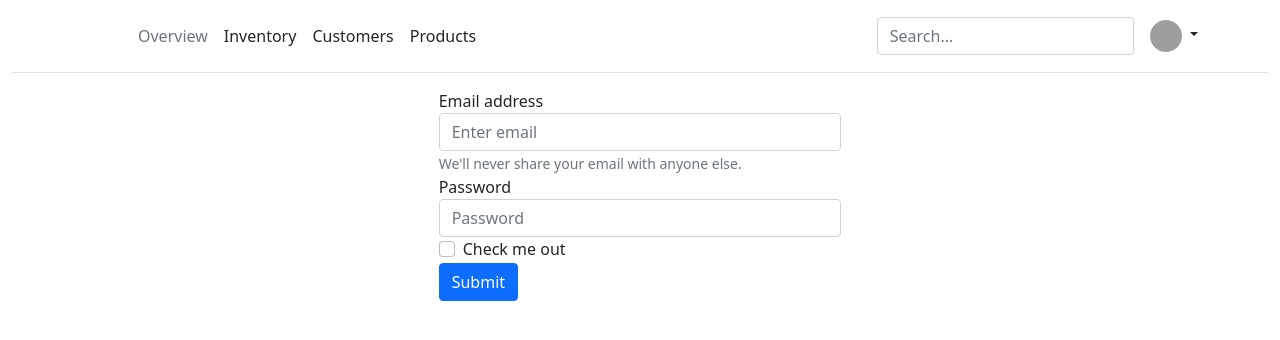
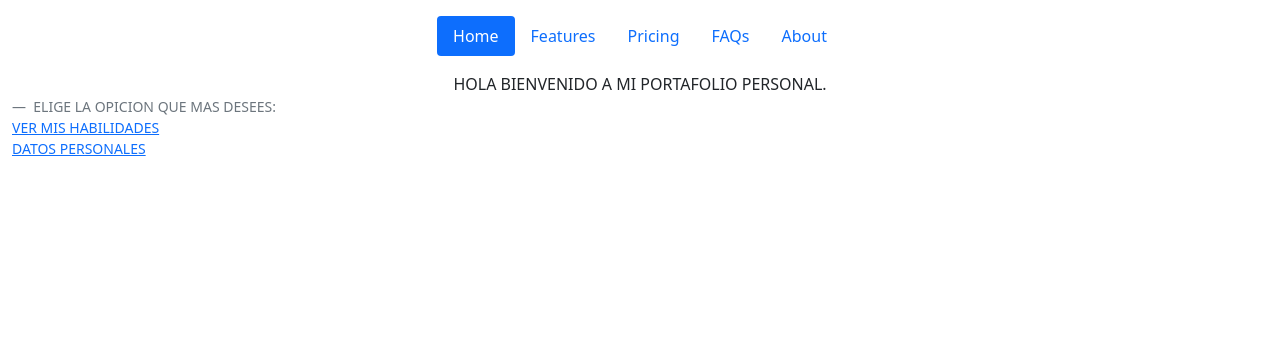
Before and after one commit to carminexd/Proyecto-uni, a Flask app: page /login in a window 1280 px wide. Shown: the top 340 px of the page. Run offline with Flask 3, Linux system fonts and the light colour scheme; grey boxes are pictures that could not be loaded.

Commit message:
AFIRMATIVO

```diff
--- a/src/app.py
+++ b/src/app.py
@@ -21,6 +21,14 @@ def login():
 
     return render_template('login.html')
 
+@app.route("/habilidades")
+def habilidades():
+  return render_template("index.html")
+
+@app.route("/datos")
+def datos():
+  return render_template("pagina1.html")
+
 
 
 app.run(debug=True)
--- a/src/templates/base.html
+++ b/src/templates/base.html
@@ -5,42 +5,22 @@
     <meta name="viewport" content="width=device-width, initial-scale=1.0">
     <title>{% block titulo %}{% endblock %}</title>
     <link href="https://cdn.jsdelivr.net/npm/bootstrap@5.0.2/dist/css/bootstrap.min.css" rel="stylesheet" integrity="sha384-EVSTQN3/azprG1Anm3QDgpJLIm9Nao0Yz1ztcQTwFspd3yD65VohhpuuCOmLASjC" crossorigin="anonymous">
-</head>
+
+
+  </head>
 <body>
     <div class="container-fluid">
-        <header class="p-3 mb-3 border-bottom">
-            <div class="container">
-              <div class="d-flex flex-wrap align-items-center justify-content-center justify-content-lg-start">
-                <a href="/" class="d-flex align-items-center mb-2 mb-lg-0 text-dark text-decoration-none">
-                  <svg class="bi me-2" width="40" height="32" role="img" aria-label="Bootstrap"><use xlink:href="#bootstrap"/></svg>
-                </a>
 
-                <ul class="nav col-12 col-lg-auto me-lg-auto mb-2 justify-content-center mb-md-0">
-                  <li><a href="#" class="nav-link px-2 link-secondary">Overview</a></li>
-                  <li><a href="#" class="nav-link px-2 link-dark">Inventory</a></li>
-                  <li><a href="#" class="nav-link px-2 link-dark">Customers</a></li>
-                  <li><a href="#" class="nav-link px-2 link-dark">Products</a></li>
-                </ul>
+          <header class="d-flex justify-content-center py-3">
+            <ul class="nav nav-pills">
+              <li class="nav-item"><a href="#" class="nav-link active" aria-current="page">Home</a></li>
+              <li class="nav-item"><a href="#" class="nav-link">Features</a></li>
+              <li class="nav-item"><a href="#" class="nav-link">Pricing</a></li>
+              <li class="nav-item"><a href="#" class="nav-link">FAQs</a></li>
+              <li class="nav-item"><a href="#" class="nav-link">About</a></li>
+            </ul>
+          </header>
 
-                <form class="col-12 col-lg-auto mb-3 mb-lg-0 me-lg-3">
-                  <input type="search" class="form-control" placeholder="Search..." aria-label="Search">
-                </form>
-
-                <div class="dropdown text-end">
-                  <a href="#" class="d-block link-dark text-decoration-none dropdown-toggle" id="dropdownUser1" data-bs-toggle="dropdown" aria-expanded="false">
-                    <img src="https://github.com/mdo.png" alt="mdo" width="32" height="32" class="rounded-circle">
-                  </a>
-                  <ul class="dropdown-menu text-small" aria-labelledby="dropdownUser1">
-                    <li><a class="dropdown-item" href="#">New project...</a></li>
-                    <li><a class="dropdown-item" href="#">Settings</a></li>
-                    <li><a class="dropdown-item" href="#">Profile</a></li>
-                    <li><hr class="dropdown-divider"></li>
-                    <li><a class="dropdown-item" href="#">Sign out</a></li>
-                  </ul>
-                </div>
-              </div>
-            </div>
-          </header>
 
 
         <div class="row">
--- a/src/templates/login.html
+++ b/src/templates/login.html
@@ -1,29 +1,22 @@
 {% extends 'base.html'%}
+{% block titulo %}
+PORTAFOLIO
+{% endblock %}
+  {% block contenido %}
 
-{% block titulo %}
-Ingresar
+<figure>
+  <blockquote class="text-center">
+    <p>HOLA BIENVENIDO A MI PORTAFOLIO PERSONAL.</p>
+  </blockquote>
+  <figcaption class="blockquote-footer">
+    ELIGE LA OPICION QUE MAS DESEES:</cite>
+  <br>
+    <a href="{{ url_for('habilidades') }}">VER MIS HABILIDADES</a>
+    <br>
+    <a href="{{ url_for('datos') }}" >  DATOS PERSONALES</a>
+  </figcaption>
+</figure>
 {% endblock %}
+</body>
 
-{% block contenido %}
-<div class="col col-md-4"></div>
-<div class="col col-md-4">
-    <form action="/" method="post">
-        <div class="form-group">
-          <label for="exampleInputEmail1">Email address</label>
-          <input type="email" class="form-control" id="exampleInputEmail1" aria-describedby="emailHelp" placeholder="Enter email" name="email">
-          <small id="emailHelp" class="form-text text-muted">We'll never share your email with anyone else.</small>
-        </div>
-        <div class="form-group">
-          <label for="exampleInputPassword1">Password</label>
-          <input type="password" class="form-control" id="exampleInputPassword1" placeholder="Password" name="password">
-        </div>
-        <div class="form-group form-check">
-          <input type="checkbox" class="form-check-input" id="exampleCheck1">
-          <label class="form-check-label" for="exampleCheck1">Check me out</label>
-        </div>
-        <button type="submit" class="btn btn-primary">Submit</button>
-      </form>
-</div>
-
-<div class="col col-md-4"></div>
-{% endblock %}
+</html>
--- /dev/null
+++ b/src/templates/style.css
@@ -0,0 +1,5 @@
+body {
+    font-family: sans-serif;
+    margin: 0;
+    padding: 0;
+  }
```
Also changed, not shown: src/templates/index.html (+24 -6 lines), src/templates/pagina1.html (+29 -23 lines), src/templates/pagina2.html (deleted, +0 -47 lines), src/templates/fondo.jpg (added).
